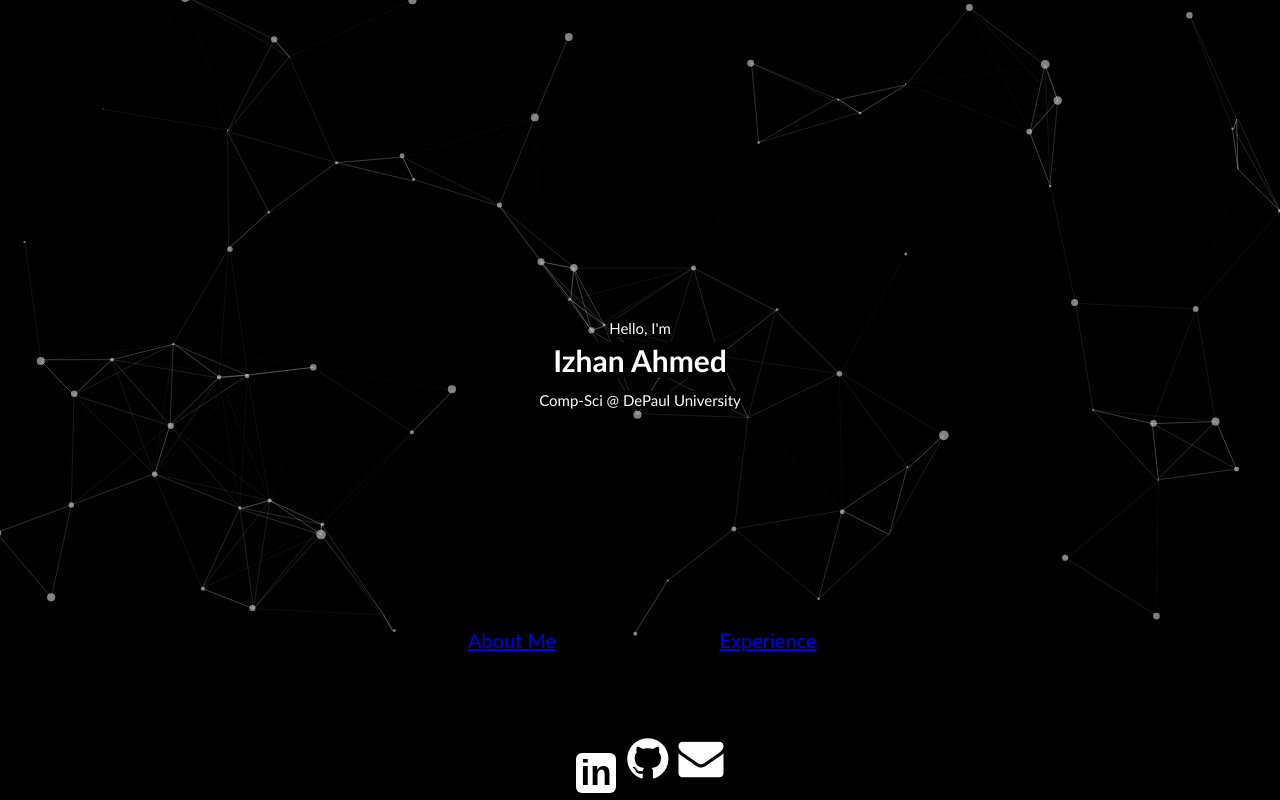
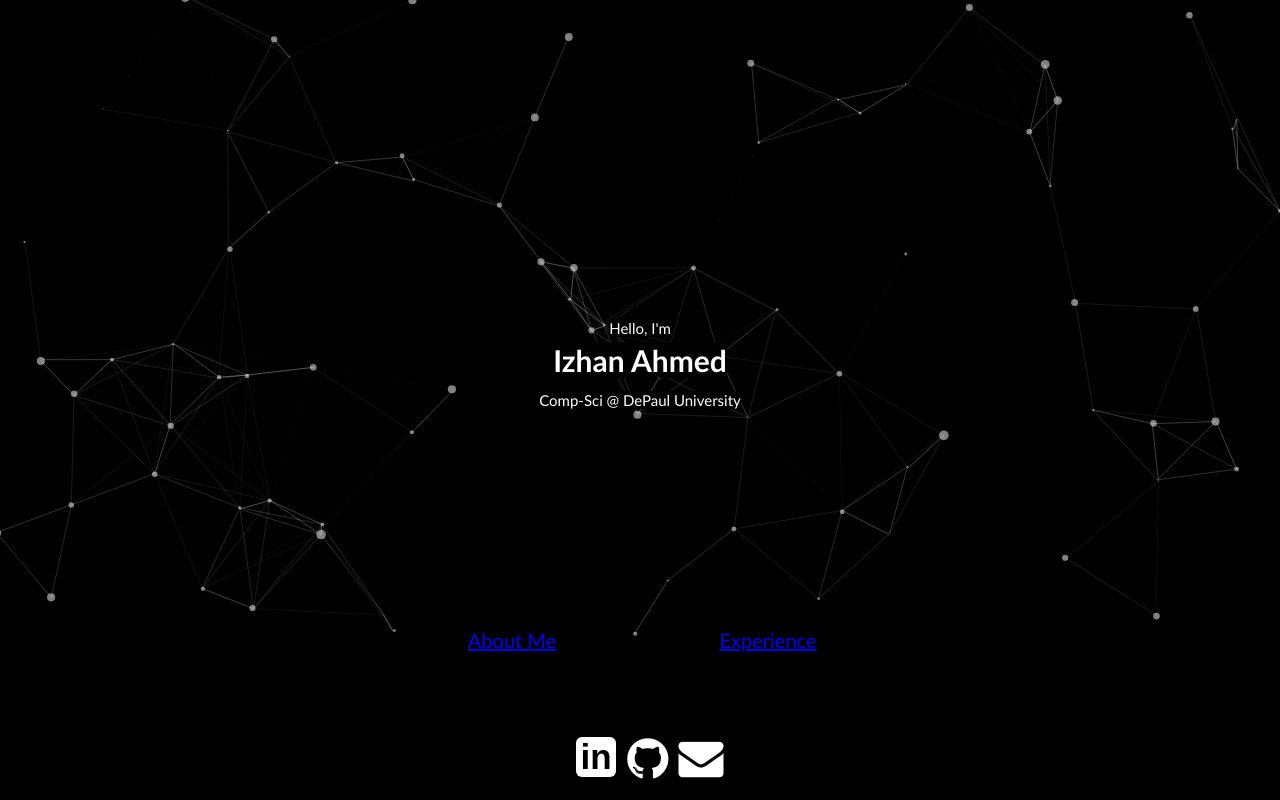
Before and after one commit to ahmedi02/Website, a plain HTML site: page index.html in a window 1280 px wide. Drawn offline with Linux system fonts and the light colour scheme.

Commit message:
Update index.html

```diff
--- a/index.html
+++ b/index.html
@@ -81,7 +81,7 @@
             width:40px;
             position: absolute;
             left: 45%;
-            top: 94%;
+            top: 92%;
         }
 
     </style>
```
